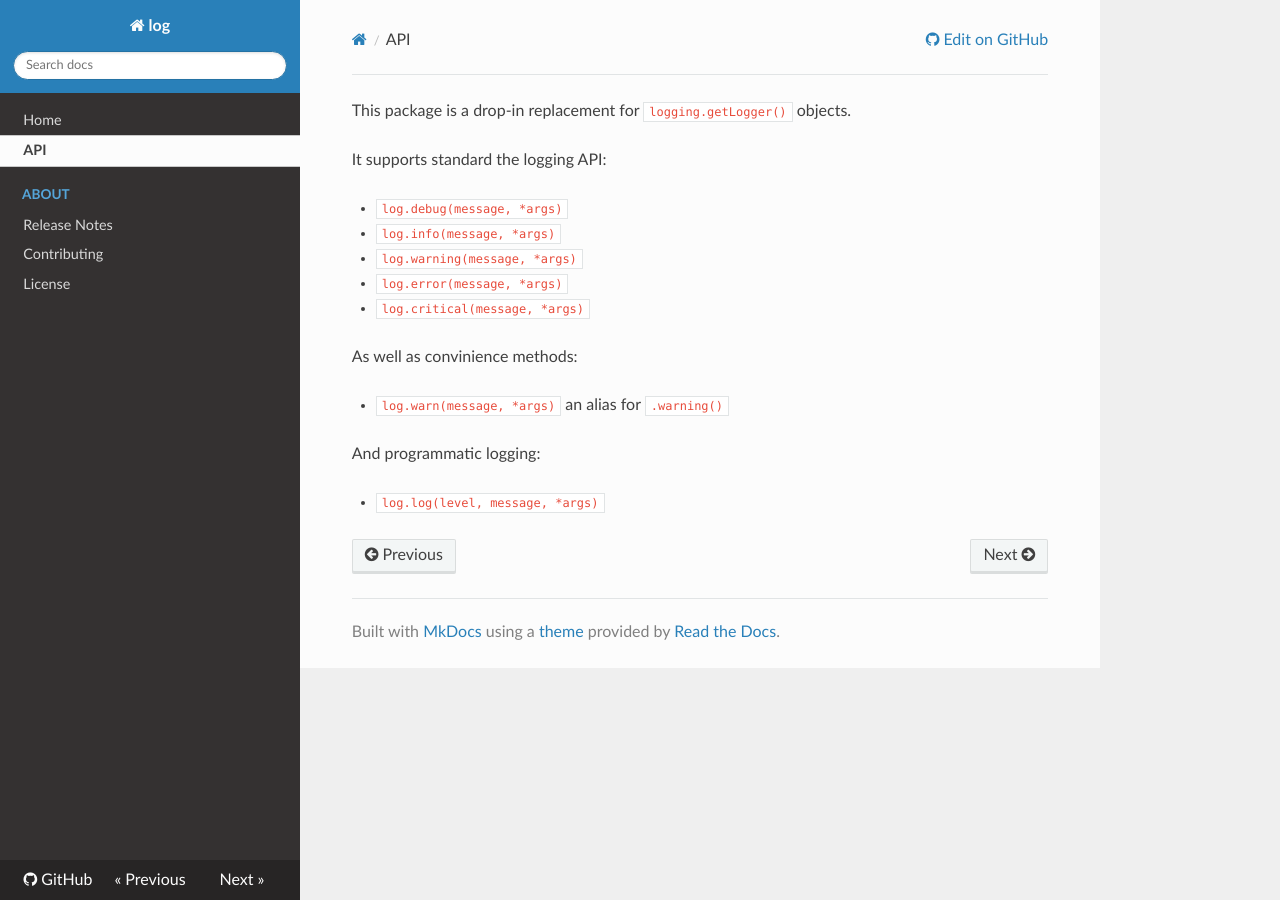
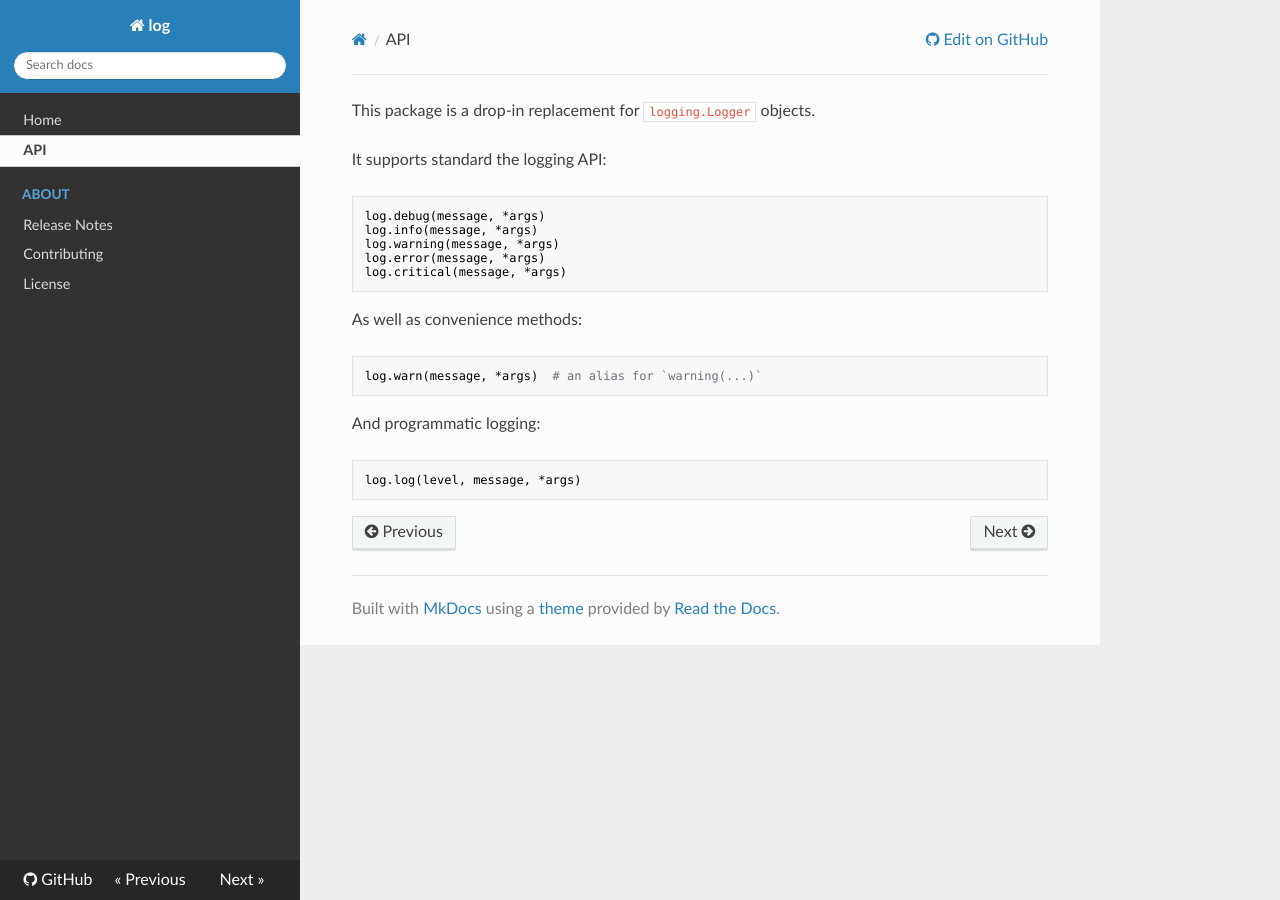
Before and after one commit to jacebrowning/minilog, an MkDocs documentation site: the page built from docs/api.md, in a window 1280 px wide. Built offline with MkDocs 1.6.1, drawn with Linux system fonts in a browser that asks for light colours; nearby versions of some CDN libraries; old or Windows-style settings are respelled for this version of MkDocs.

````diff
--- a/docs/api.md
+++ b/docs/api.md
@@ -1,17 +1,23 @@
-This package is a drop-in replacement for `logging.getLogger()` objects.
+This package is a drop-in replacement for `logging.Logger` objects.
 
 It supports standard the logging API:
 
-- `log.debug(message, *args)`
-- `log.info(message, *args)`
-- `log.warning(message, *args)`
-- `log.error(message, *args)`
-- `log.critical(message, *args)`
+```python
+log.debug(message, *args)
+log.info(message, *args)
+log.warning(message, *args)
+log.error(message, *args)
+log.critical(message, *args)
+```
 
-As well as convinience methods:
+As well as convenience methods:
 
-- `log.warn(message, *args)` an alias for `.warning()`
+```python
+log.warn(message, *args)  # an alias for `warning(...)`
+```
 
 And programmatic logging:
 
-- `log.log(level, message, *args)`
+```python
+log.log(level, message, *args)
+```
````
Also changed, not shown: README.md (+5 -1 lines), 5 other files.
